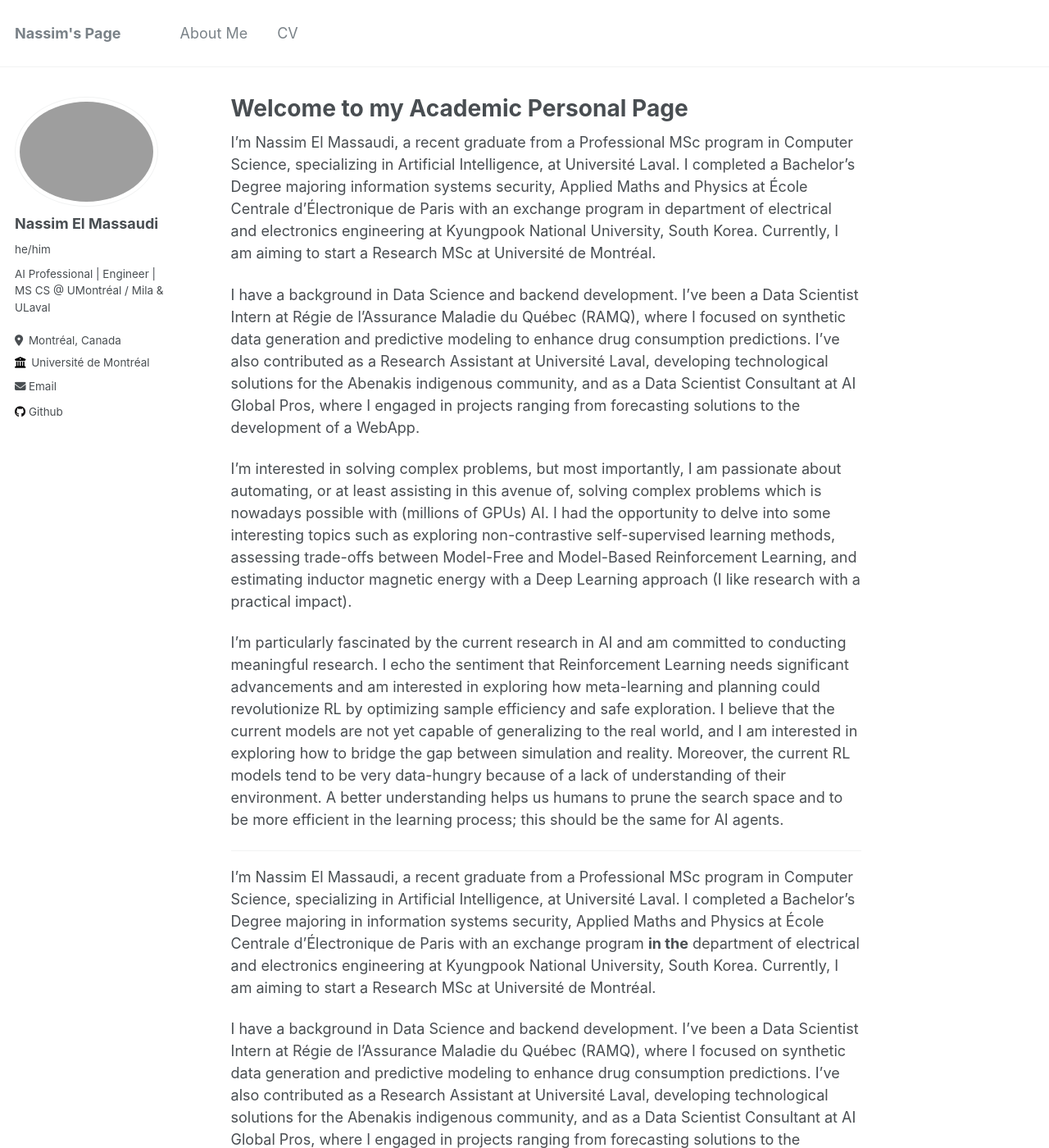
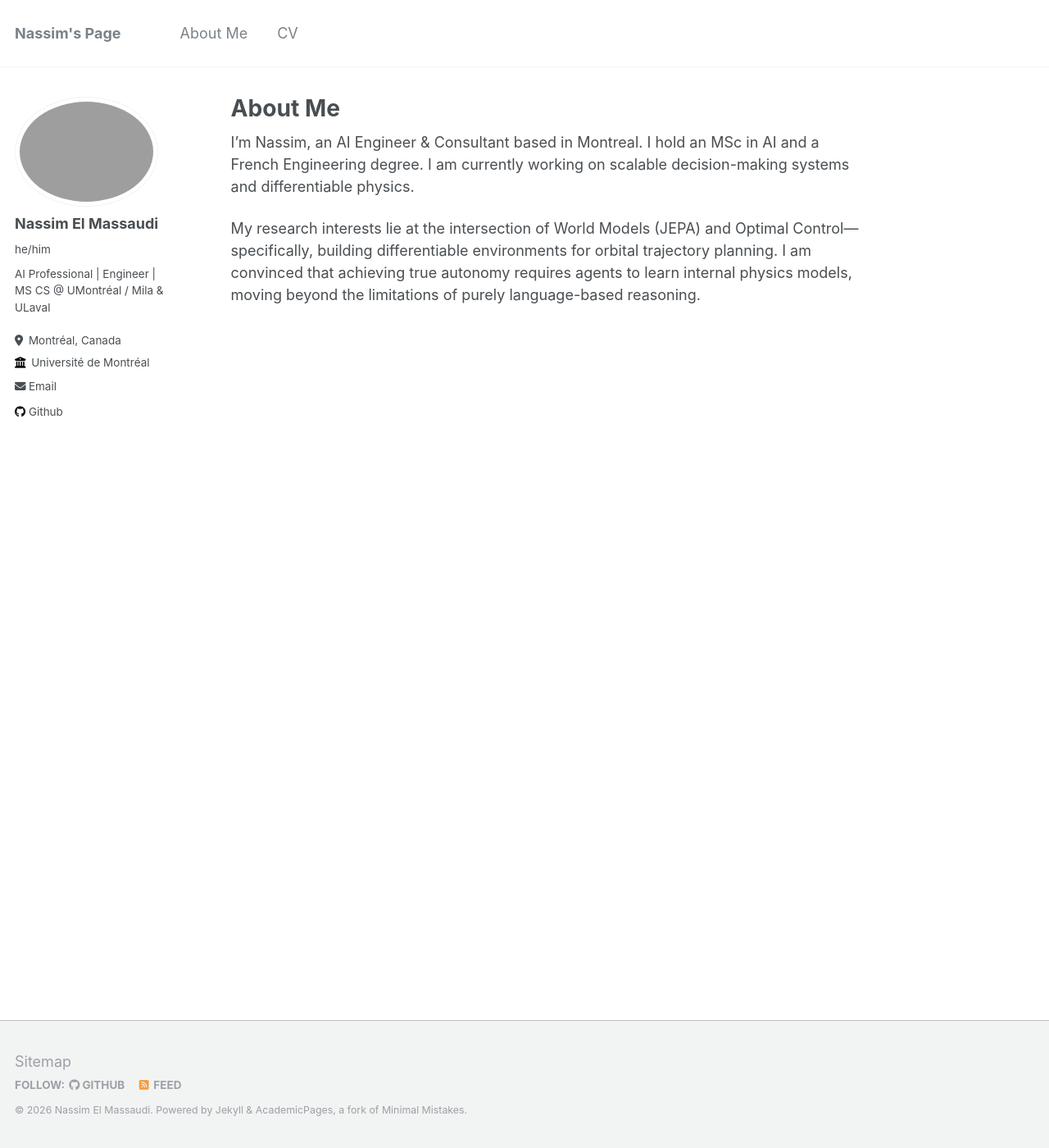
Before and after one commit to nassim-massaudi/nassim-massaudi.github.io, a Jekyll site: the page built from _pages/about.md, in a window 1280 px wide and 1400 px high. Shown: the whole window at 82% size. Built offline with Jekyll 4.4.1, drawn with Linux system fonts in a browser that asks for light colours; some of the changed text lies outside the part shown.

Commit message:
feat: update about me page with concise bio

```diff
--- a/_pages/about.md
+++ b/_pages/about.md
@@ -1,30 +1,12 @@
 ---
 permalink: /
-title: "Welcome to my Academic Personal Page"
+title: "About Me"
 author_profile: true
 redirect_from:
   - /about/
   - /about.html
 ---
 
-I'm Nassim El Massaudi, a recent graduate from a Professional MSc program in Computer Science, specializing in Artificial Intelligence, at Université Laval. I completed a Bachelor's Degree majoring information systems security, Applied Maths and Physics at École Centrale d'Électronique de Paris with an exchange program in department of electrical and electronics engineering at Kyungpook National University, South Korea. Currently, I am aiming to start a Research MSc at Université de Montréal.
+I'm Nassim, an AI Engineer & Consultant based in Montreal. I hold an MSc in AI and a French Engineering degree. I am currently working on scalable decision-making systems and differentiable physics.
 
-I have a background in Data Science and backend development. I've been a Data Scientist Intern at Régie de l'Assurance Maladie du Québec (RAMQ), where I focused on synthetic data generation and predictive modeling to enhance drug consumption predictions. I've also contributed as a Research Assistant at Université Laval, developing technological solutions for the Abenakis indigenous community, and as a Data Scientist Consultant at AI Global Pros, where I engaged in projects ranging from forecasting solutions to the development of a WebApp.
-
-I'm interested in solving complex problems, but most importantly, I am passionate about automating, or at least assisting in this avenue of, solving complex problems which is nowadays possible with (millions of GPUs) AI. I had the opportunity to delve into some interesting topics such as exploring non-contrastive self-supervised learning methods, assessing trade-offs between Model-Free and Model-Based Reinforcement Learning, and estimating inductor magnetic energy with a Deep Learning approach (I like research with a practical impact).
-
-I'm particularly fascinated by the current research in AI and am committed to conducting meaningful research. I echo the sentiment that Reinforcement Learning needs significant advancements and am interested in exploring how meta-learning and planning could revolutionize RL by optimizing sample efficiency and safe exploration. I believe that the current models are not yet capable of generalizing to the real world, and I am interested in exploring how to bridge the gap between simulation and reality. Moreover, the current RL models tend to be very data-hungry because of a lack of understanding of their environment. A better understanding helps us humans to prune the search space and to be more efficient in the learning process; this should be the same for AI agents.
-
-
------
-
-
-I’m Nassim El Massaudi, a recent graduate from a Professional MSc program in Computer Science, specializing in Artificial Intelligence, at Université Laval. I completed a Bachelor’s Degree majoring in information systems security, Applied Maths and Physics at École Centrale d’Électronique de Paris with an exchange program **in the** department of electrical and electronics engineering at Kyungpook National University, South Korea. Currently, I am aiming to start a Research MSc at Université de Montréal.
-
-I have a background in Data Science and backend development. I’ve been a Data Scientist Intern at Régie de l’Assurance Maladie du Québec (RAMQ), where I focused on synthetic data generation and predictive modeling to enhance drug consumption predictions. I’ve also contributed as a Research Assistant at Université Laval, developing technological solutions for the Abenakis indigenous community, and as a Data Scientist Consultant at AI Global Pros, where I engaged in projects ranging from forecasting solutions to the development of a WebApp.
-
-I’m interested in solving complex problems, but most importantly, I am passionate about automating, or at least assisting in this avenue of solving complex problems which is nowadays possible with (millions of GPUs) AI. I had the opportunity to delve into some interesting topics such as exploring non-contrastive self-supervised learning methods, assessing trade-offs between Model-Free and Model-Based Reinforcement Learning, and estimating inductor magnetic energy with a Deep Learning approach (I like research with a practical impact).
-
-I’m particularly fascinated by the current research in AI and am committed to conducting meaningful research. I echo the sentiment that Reinforcement Learning needs significant advancements and am interested in exploring how meta-learning and planning could revolutionize RL by optimizing sample efficiency and safe exploration. I believe that the current models are not yet capable of generalizing to the real world, and I am interested in exploring how to bridge the gap between simulation and reality. Moreover, the current RL models tend to be very data-hungry because of a lack of understanding of their environment. A better understanding helps us humans to prune the search space and to be more efficient in the learning process; this should be the same for AI agents.
-
-<!-- Outside of my academic and professional pursuits, I  -->
+My research interests lie at the intersection of World Models (JEPA) and Optimal Control—specifically, building differentiable environments for orbital trajectory planning. I am convinced that achieving true autonomy requires agents to learn internal physics models, moving beyond the limitations of purely language-based reasoning.
```
